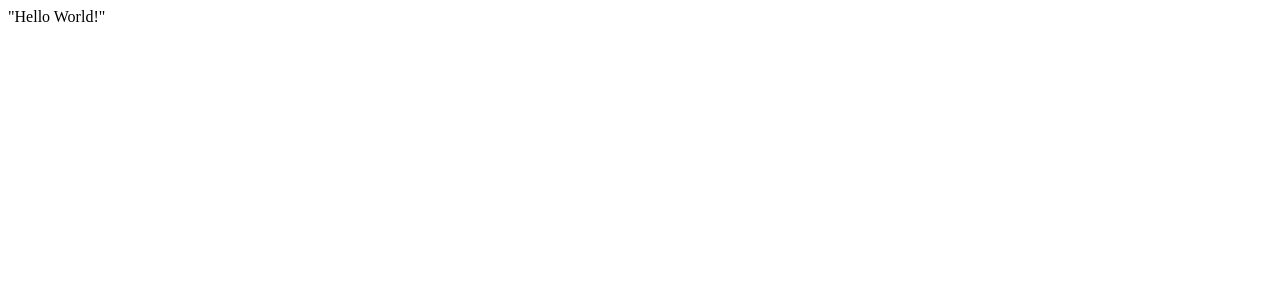
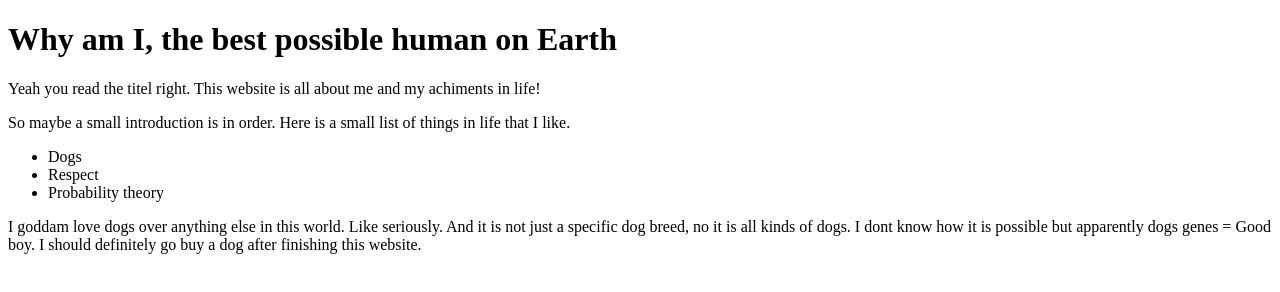
Before and after one commit to TGJunker/TGJunker.github.io, a plain HTML site: page index.html in a window 1280 px wide. Drawn offline with Linux system fonts and the light colour scheme.

Commit message:
Second edit

```diff
--- a/index.html
+++ b/index.html
@@ -1 +1,22 @@
-"Hello World!"
+<!DOCTYPE html>
+<html>
+  <head>
+      <title>Page Title</title>
+    </head>
+    <body>
+        <h1>Why am I, the best possible human on Earth</h1>
+        <p>Yeah you read the titel right. This website is all about me and my
+        achiments in life! </p>
+        <p> So maybe a small introduction is in order. Here is a small list of
+        things in life that I like. </p>
+        <ul>
+          <li> Dogs </li>
+          <li> Respect </li>
+          <li> Probability theory </li>
+        </ul>
+        <p> I goddam love dogs over anything else in this world. Like seriously.
+          And it is not just a specific dog breed, no it is all kinds of dogs.
+          I dont know how it is possible but apparently dogs genes = Good boy.
+          I should definitely go buy a dog after finishing this website.
+    </body>
+</html>
```
